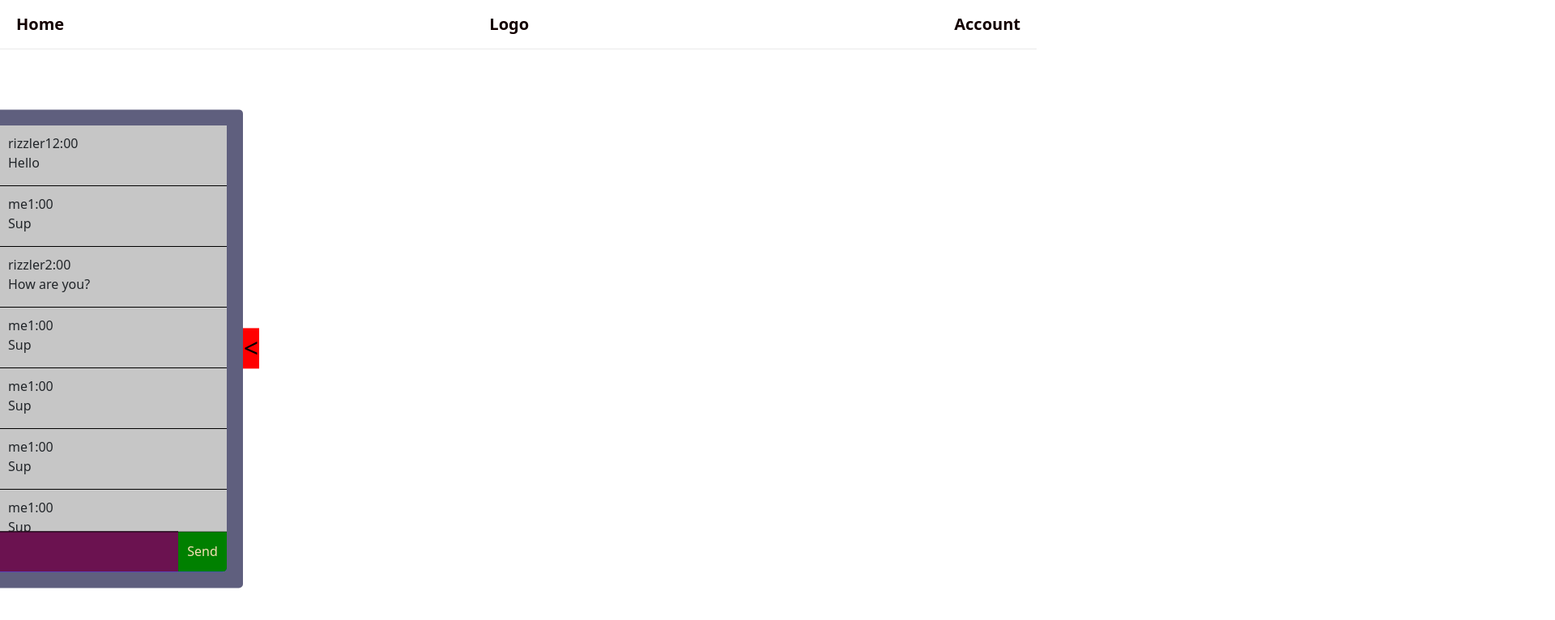
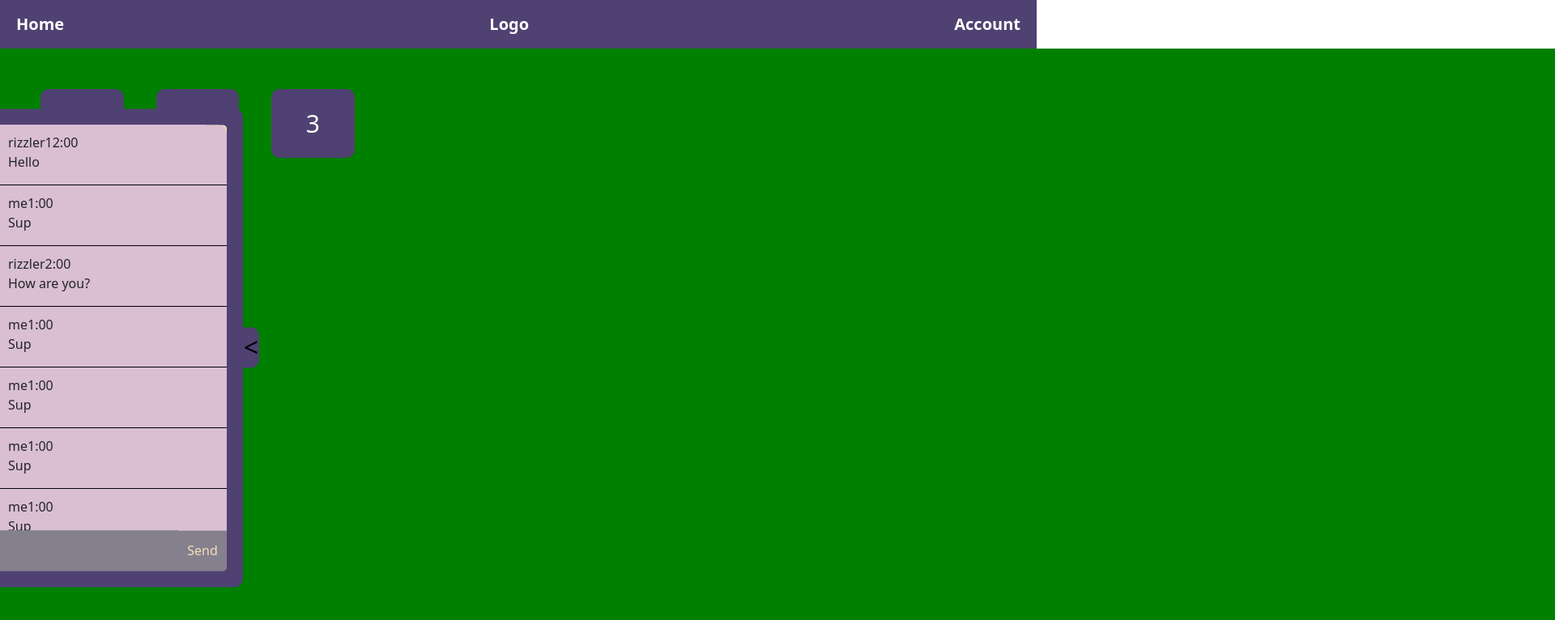
Before and after one commit to bloopgoop/planning-app, a React (Create React App) app in the folder frontend/: page / in a window 1280 px wide. Shown: the top 766 px of the page at 81% size, 1920 px wide, since content can reach past the window. Built offline with nearby package versions, Linux system fonts and the light colour scheme.

Commit message:
start template design

```diff
--- a/frontend/src/components/App/App.css
+++ b/frontend/src/components/App/App.css
@@ -1,17 +1,26 @@
-.container {
-  display: flex;
-  flex-direction: column;
-  align-items: center;
+#app {
+  position: relative;
+  height: calc(100vh - 61px);
+  width: 100vw;
+  overflow: both;
 }
 
-button {
-  font-size: 2em;
-  border: 0;
-  padding: 0;
-  background: none;
-  cursor: pointer;
+.grid-container {
+  padding: 30px;
+  display: grid;
+  grid-template-columns:
+  1fr 1fr
+  minmax(10px, 1fr) 3fr
+  repeat(5, 1fr)
+  50px auto 100px 1fr;
 }
 
-.blur-content {
-  filter: blur(5px);
+.grid-item {
+  background-color: #4F4171;
+  border-radius: 10px;
+  padding: 20px;
+  margin: 20px;
+  color: white;
+  font-size: 30px;
+  text-align: center;
 }
--- a/frontend/src/components/App/App.js
+++ b/frontend/src/components/App/App.js
@@ -2,14 +2,52 @@ import React from 'react';
 import './App.css';
 import Navbar from '../Navbar/Navbar';
 import Chat from '../Chat/Chat';
+import { useState, useEffect } from 'react';
 
+function getWindowDimensions() {
+  const { innerWidth: width, innerHeight: height } = window;
+  return {
+    width,
+    height
+  };
+}
+
+function useWindowDimensions() {
+  const [windowDimensions, setWindowDimensions] = useState(getWindowDimensions());
+
+  useEffect(() => {
+    function handleResize() {
+      setWindowDimensions(getWindowDimensions());
+    }
+
+    window.addEventListener('resize', handleResize);
+    return () => window.removeEventListener('resize', handleResize);
+  }, []);
+
+  return windowDimensions;
+}
 
 function App() {
+
+  const height = 1080;
+  const width = 1920;
 
   return(
     <>
         <Navbar />
-        <Chat />
+        <div id="app">
+          <Chat />
+          {console.log(height, width)}
+          <div id="canvas" style={{width: `${width}px`, height: `${height}px`, backgroundColor: 'green'}}>
+            <div className='grid-container'>
+              <div className='grid-item'>1</div>
+              <div className='grid-item'>2</div>
+              <div className='grid-item'>3</div>
+            </div>
+
+          </div>
+
+        </div>
     </>
 
   )
--- a/frontend/src/components/Chat/Chat.css
+++ b/frontend/src/components/Chat/Chat.css
@@ -6,8 +6,8 @@
 .chatbox {
     width: 300px;
     height: 80%;
-    background-color: rgb(95, 95, 126);
-    border-radius: 0px 5px 5px 0px;
+    background-color: #4F4171;
+    border-radius: 0px 10px 10px 0px;
 
     /* Center vertically */
     position: absolute;
@@ -19,7 +19,8 @@
 .chatbox-toggle {
     height: 50px;
     width: 20px;
-    background-color: red;
+    background-color: #4F4171;
+    border-radius: 0px 10px 10px 0px;
 
     position: absolute;
     top: 50%;
@@ -40,7 +41,7 @@
 
 
 #message-box {
-    background-color: blue;
+    background-color: #4F4171;
 
     position: absolute;
     bottom: 0px;
@@ -57,11 +58,11 @@
     right: 0px;
     height: 100%;
     width: 60px;
-    background-color: green;
+    background-color: #84808E;
     border-radius: 0px 0px 5px 0px;
     font-size: 16px;
     color: wheat;
-    border-top: 1px solid black;
+    border-top: 1px solid #84808E;
 }
 
 #send:hover {
@@ -77,10 +78,10 @@
 
     color: aliceblue;
     padding-left: 10px;
-    background-color: rgb(107, 18, 80);
+    background-color: #84808E;
     font-size: 16px;
     border: none;
-    border-top: 1px solid black;
+    border-top: 1px solid #84808E;
     resize: vertical;
 }
 
@@ -108,9 +109,10 @@
 
 .logs {
     position: relative;
-    background-color: #c6c6c6;
+    background-color: #DABED2;
     overflow-y: scroll;
     height: calc(100% - 50px);
+    border-radius: 0px 10px 0px 0px;
 }
 
 .logs::-webkit-scrollbar {
--- a/frontend/src/components/Chat/Chat.js
+++ b/frontend/src/components/Chat/Chat.js
@@ -88,7 +88,6 @@ export default function Chat() {
     ]
 
     return (
-        <div className='wrapper'>
         <div ref={chatRef} className='chatbox'>
             <div className='chatbox-contents'>
                 <div className='logs'>
@@ -103,7 +102,6 @@ export default function Chat() {
                 </form>
             </div>
             <button onClick={toggleChat} className='chatbox-toggle'>{'<'}</button>
-            </div>
         </div>
     );
 }
--- a/frontend/src/components/Navbar/Navbar.css
+++ b/frontend/src/components/Navbar/Navbar.css
@@ -15,6 +15,7 @@ body {
     width: 100%;
     height: 60px;
     line-height: 60px;
+    background-color: #4F4171;
 }
 
 .nav-item {
@@ -27,6 +28,7 @@ body {
     font-size: 20px;
     font-weight: 550;
     margin: auto;
+    color: white;
 }
 
 .background {
@@ -34,5 +36,13 @@ body {
 }
 
 .linebreak {
-    border-bottom: 1px solid #eaeaea;
+    border-bottom: 1px solid #ffffff;
 }
+
+button {
+    font-size: 2em;
+    border: 0;
+    padding: 0;
+    background: none;
+    cursor: pointer;
+  }
--- a/frontend/src/components/Navbar/Navbar.js
+++ b/frontend/src/components/Navbar/Navbar.js
@@ -22,7 +22,6 @@ export default function Navbar() {
                 </div>
             </nav>
             <AccountMenu handleClose={handleClose} show={show}/>
-            <div className='linebreak'></div>
         </>
     )
 }
```
Lines whose indentation alone changed are shown as unchanged.
